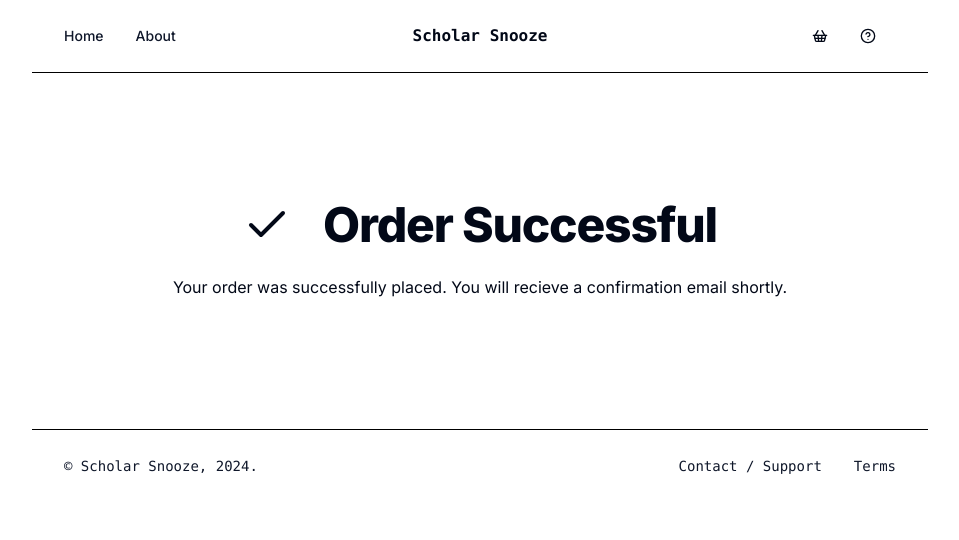
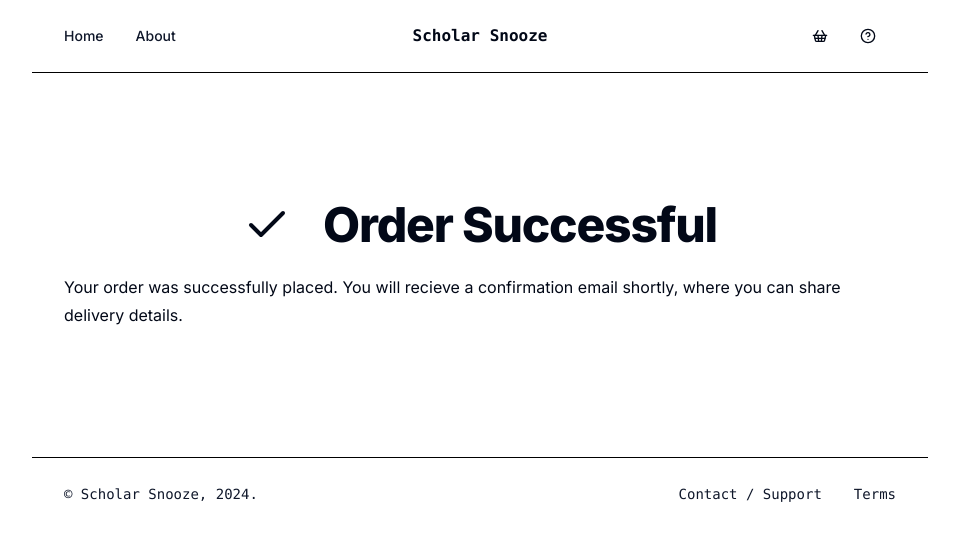
Before and after one commit to r0hin/sleeping, a Next.js app: page /order/success in a window 1280 px wide. Shown: the top 540 px of the page, without its empty margins (160-1119 px from the left). Built offline with nearby package versions, Linux system fonts and the light colour scheme.

Commit message:
Update page.tsx

```diff
--- a/app/order/success/page.tsx
+++ b/app/order/success/page.tsx
@@ -9,7 +9,7 @@ export default function SuccessPage() {
           <h1 className="scroll-m-20 text-4xl font-extrabold tracking-tight lg:text-5xl">Order Successful</h1>
         </div>
         <p className="leading-7 [&:not(:first-child)]:mt-6">
-          Your order was successfully placed. You will recieve a confirmation email shortly.
+          Your order was successfully placed. You will recieve a confirmation email shortly, where you can share delivery details.
         </p>
       </div>
     </>
```
